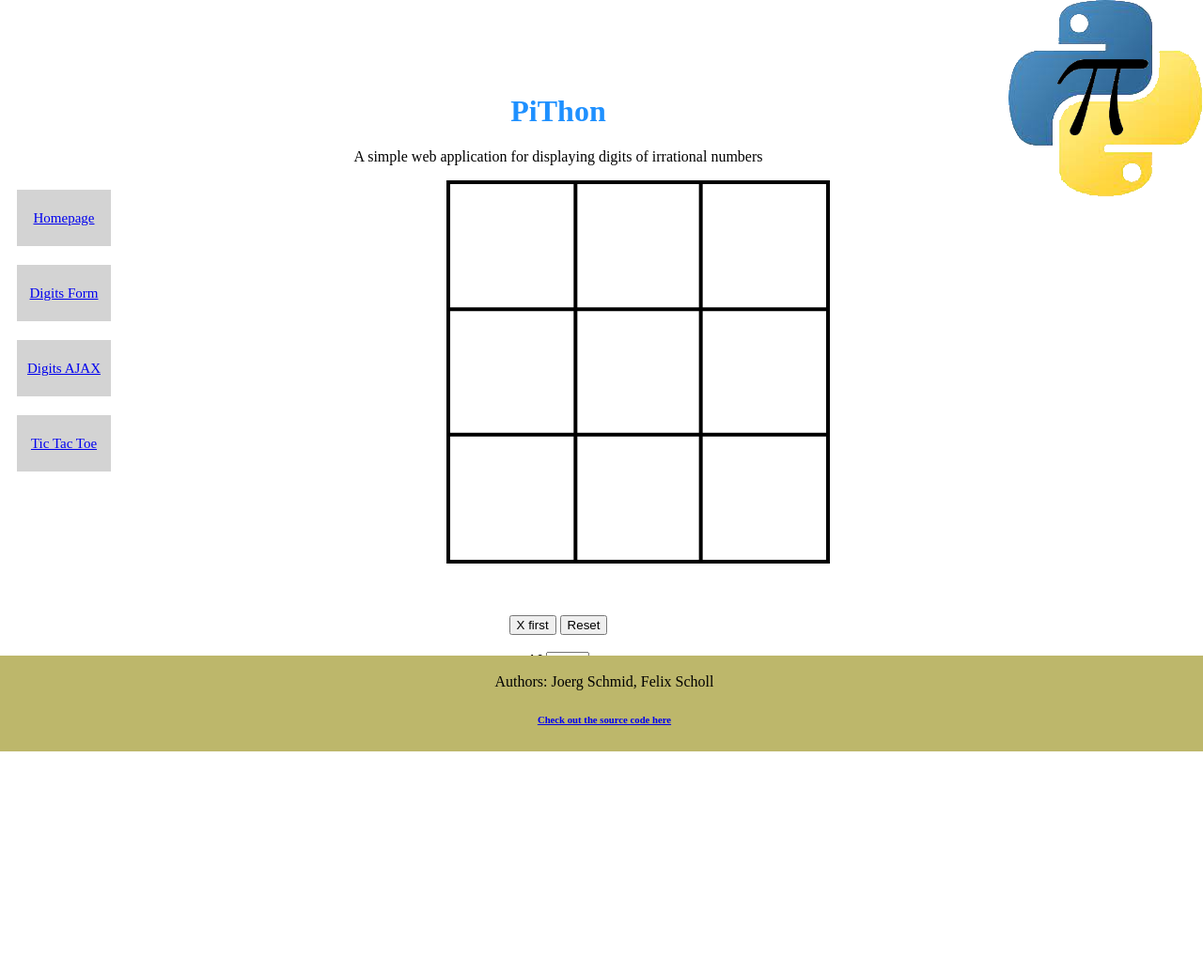
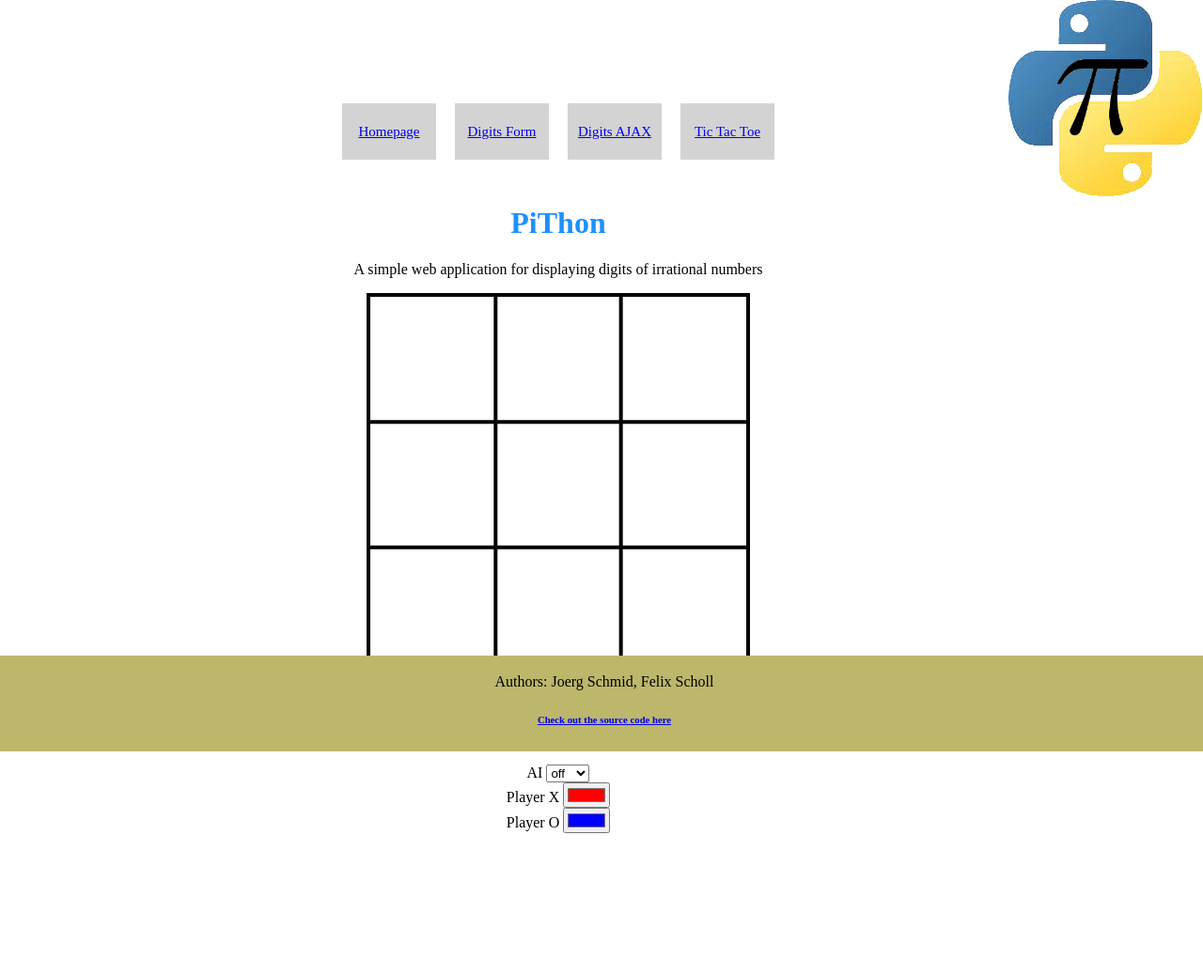
Before and after one commit to JoergSchmid/PiThon, a Flask app: page /tic_tac_toe in a window 1280 px wide. Shown: the whole page at 94% size. Before the commit the page ends 800 px from the top, so only its background shows below. Run offline with Flask 2, Linux system fonts and the light colour scheme.

Commit message:
All content is centered now. "ctr" becomes a base class accessible on all files. Flex container is on top of the page now.

```diff
--- a/static/css/main.css
+++ b/static/css/main.css
@@ -25,18 +25,24 @@
     width: 100%;
 }
 table, th, td {
-    border: 1px solid black
+    border: 1px solid black;
+    width: fit-content;
+}
+.ctr {
+    margin-left: auto;
+    margin-right: auto;
+    display: block;
+    text-align: center;
 }
 .download_title {
     color: rgb(200, 64, 64);
 }
 .flex-container {
     display: flex;
-    flex-direction: column;
     background-color: white;
     width: fit-content;
-    float: left;
-    margin-right: 50px;
+    margin-left: auto;
+    margin-right: auto;
 }
 .flex-container > div {
     background-color: lightgrey;
--- a/templates/base.jinja
+++ b/templates/base.jinja
@@ -8,15 +8,16 @@
     <link rel="icon" type="image" href="../static/images/favicon.ico">
 </head>
 <body>
-<h1>PiThon</h1>
-<p style="text-align: center">A simple web application for displaying digits of irrational numbers</p>
 
 <div class="flex-container">
     <div><a href="/">Homepage</a></div>
     <div><a href="digits_form">Digits Form</a></div>
     <div><a href="digits_ajax">Digits AJAX</a></div>
     <div><a href="tic_tac_toe">Tic Tac Toe</a></div>
-</div>
+</div><br>
+
+<h1>PiThon</h1>
+<p style="text-align: center">A simple web application for displaying digits of irrational numbers</p>
 
 {% block content %} {% endblock %}
 
--- a/templates/digits_ajax.jinja
+++ b/templates/digits_ajax.jinja
@@ -4,6 +4,7 @@
 
 {% block content %}
 
+<div class="ctr">
   <h2>AJAX digits</h2>
 
   <label for="number_selection">Select your number: </label>
@@ -51,5 +52,6 @@
       return r.responseText;
     }
   </script>
+  </div>
 
 {% endblock %}
--- a/templates/digits_form.jinja
+++ b/templates/digits_form.jinja
@@ -4,6 +4,7 @@
 
 {% block content %}
 
+<div class="ctr">
   <h2>Digits</h2>
 
   <form action="/digits/form" target="_blank" method="get">
@@ -33,5 +34,6 @@
 
     <!--Submit button-->
     <input type="submit" id="submit" value="Submit">
+</div>
 
 {% endblock %}
--- a/templates/tic_tac_toe.jinja
+++ b/templates/tic_tac_toe.jinja
@@ -1,17 +1,6 @@
 {% extends 'base.jinja' %}
 
 {% block title %} Tic Tac Toe {% endblock %}
-
-{% block head %}
-<style>
-    .ctr {
-        margin-left: auto;
-        margin-right: auto;
-        display: block;
-        text-align: center;
-    }
-</style>
-{% endblock %}
 
 {% block content %}
 
```
Also changed, not shown: templates/homepage.jinja (+5 -2 lines). Lines whose indentation alone changed are shown as unchanged.
